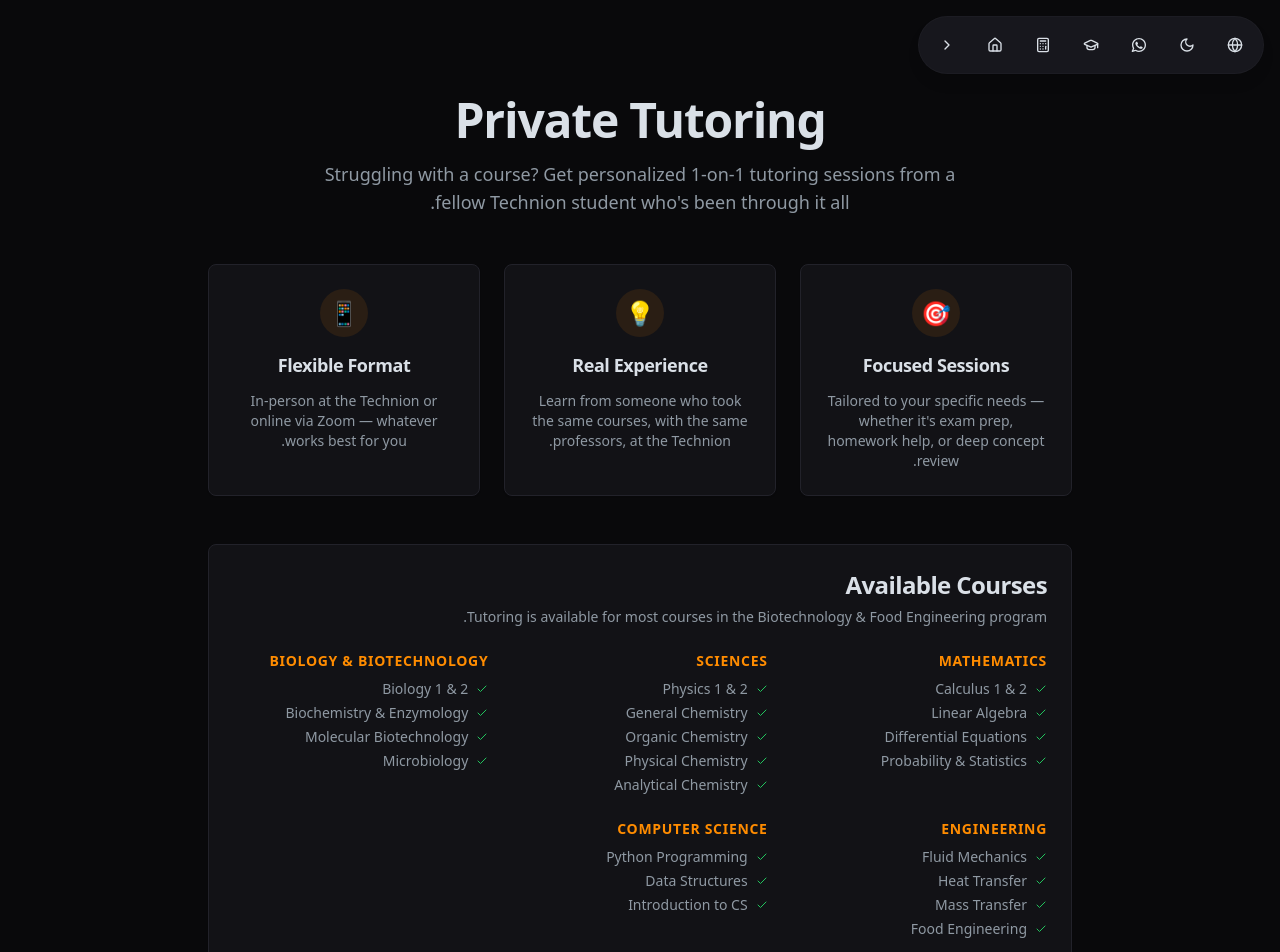
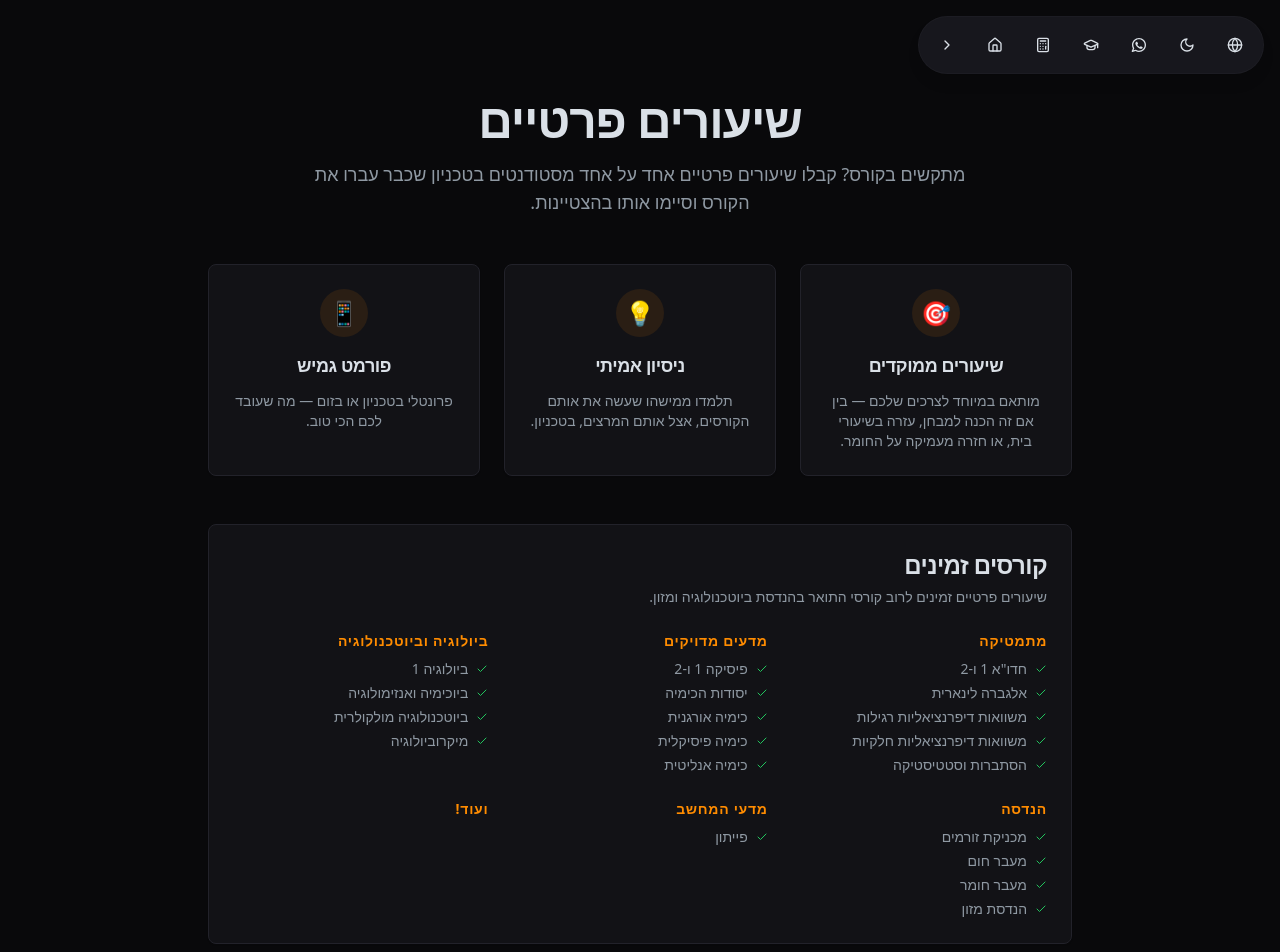
Before and after one commit to beny-karachun/biotechfood-static, a Next.js app: page /tutoring in a window 1280 px wide. Shown: the top 952 px of the page. Built offline with nearby package versions, Linux system fonts and the light colour scheme.

Commit message:
feat: Add a new tutoring page with i18n support for English and Hebrew.

```diff
--- a/src/app/tutoring/page.tsx
+++ b/src/app/tutoring/page.tsx
@@ -4,47 +4,49 @@ import React from 'react';
 import { Button } from '@/components/ui/button';
 import { Card, CardContent, CardHeader, CardTitle, CardDescription } from '@/components/ui/card';
 import { Icons } from '@/components/icons';
+import { useLanguage } from '@/lib/i18n';
+
+export default function TutoringPage() {
+  const { t, dir } = useLanguage();
 
   const courses = [
     {
-    category: 'Mathematics',
-    items: ['Calculus 1 & 2', 'Linear Algebra', 'Differential Equations', 'Probability & Statistics'],
+      category: t('tutoring_page.math'),
+      items: t('tutoring_page.math_courses') as unknown as string[], // Cast required due to nested array return
     },
     {
-    category: 'Sciences',
-    items: ['Physics 1 & 2', 'General Chemistry', 'Organic Chemistry', 'Physical Chemistry', 'Analytical Chemistry'],
+      category: t('tutoring_page.sciences'),
+      items: t('tutoring_page.sciences_courses') as unknown as string[],
     },
     {
-    category: 'Biology & Biotechnology',
-    items: ['Biology 1 & 2', 'Biochemistry & Enzymology', 'Molecular Biotechnology', 'Microbiology'],
+      category: t('tutoring_page.bio'),
+      items: t('tutoring_page.bio_courses') as unknown as string[],
     },
     {
-    category: 'Engineering',
-    items: ['Fluid Mechanics', 'Heat Transfer', 'Mass Transfer', 'Food Engineering'],
+      category: t('tutoring_page.engineering'),
+      items: t('tutoring_page.eng_courses') as unknown as string[],
     },
     {
-    category: 'Computer Science',
-    items: ['Python Programming', 'Data Structures', 'Introduction to CS'],
+      category: t('tutoring_page.cs'),
+      items: t('tutoring_page.cs_courses') as unknown as string[],
     },
   ];
 
-export default function TutoringPage() {
   const handleWhatsApp = () => {
     const phoneNumber = '972546123730';
-    const message = encodeURIComponent('היי בני, אני מעוניין/ת בשיעור פרטי 📚');
+    const message = encodeURIComponent(t('tutoring_page.whatsapp_message'));
     window.open(`https://wa.me/${phoneNumber}?text=${message}`, '_blank');
   };
 
   return (
-    <div className="container mx-auto pt-24 pb-10 px-4 max-w-4xl">
+    <div className="container mx-auto pt-24 pb-10 px-4 max-w-4xl" dir={dir}>
       {/* Header */}
       <div className="text-center mb-12">
         <h1 className="text-4xl sm:text-5xl font-extrabold tracking-tight mb-4">
-          Private Tutoring
+          {t('tutoring_page.title')}
         </h1>
         <p className="text-lg text-muted-foreground max-w-2xl mx-auto">
-          Struggling with a course? Get personalized 1-on-1 tutoring sessions from a fellow Technion student
-          who&apos;s been through it all.
+          {t('tutoring_page.subtitle')}
         </p>
       </div>
 
@@ -55,11 +57,11 @@ export default function TutoringPage() {
             <div className="mx-auto mb-2 flex h-12 w-12 items-center justify-center rounded-full bg-primary/10">
               <span className="text-2xl">🎯</span>
             </div>
-            <CardTitle className="text-lg">Focused Sessions</CardTitle>
+            <CardTitle className="text-lg">{t('tutoring_page.col1_title')}</CardTitle>
           </CardHeader>
           <CardContent>
             <p className="text-sm text-muted-foreground">
-              Tailored to your specific needs — whether it&apos;s exam prep, homework help, or deep concept review.
+              {t('tutoring_page.col1_desc')}
             </p>
           </CardContent>
         </Card>
@@ -69,11 +71,11 @@ export default function TutoringPage() {
             <div className="mx-auto mb-2 flex h-12 w-12 items-center justify-center rounded-full bg-primary/10">
               <span className="text-2xl">💡</span>
             </div>
-            <CardTitle className="text-lg">Real Experience</CardTitle>
+            <CardTitle className="text-lg">{t('tutoring_page.col2_title')}</CardTitle>
           </CardHeader>
           <CardContent>
             <p className="text-sm text-muted-foreground">
-              Learn from someone who took the same courses, with the same professors, at the Technion.
+              {t('tutoring_page.col2_desc')}
             </p>
           </CardContent>
         </Card>
@@ -83,11 +85,11 @@ export default function TutoringPage() {
             <div className="mx-auto mb-2 flex h-12 w-12 items-center justify-center rounded-full bg-primary/10">
               <span className="text-2xl">📱</span>
             </div>
-            <CardTitle className="text-lg">Flexible Format</CardTitle>
+            <CardTitle className="text-lg">{t('tutoring_page.col3_title')}</CardTitle>
           </CardHeader>
           <CardContent>
             <p className="text-sm text-muted-foreground">
-              In-person at the Technion or online via Zoom — whatever works best for you.
+              {t('tutoring_page.col3_desc')}
             </p>
           </CardContent>
         </Card>
@@ -96,9 +98,9 @@ export default function TutoringPage() {
       {/* Available Courses */}
       <Card className="mb-12">
         <CardHeader>
-          <CardTitle className="text-2xl">Available Courses</CardTitle>
+          <CardTitle className="text-2xl">{t('tutoring_page.courses_title')}</CardTitle>
           <CardDescription>
-            Tutoring is available for most courses in the Biotechnology & Food Engineering program.
+            {t('tutoring_page.courses_desc')}
           </CardDescription>
         </CardHeader>
         <CardContent>
@@ -109,7 +111,7 @@ export default function TutoringPage() {
                   {group.category}
                 </h3>
                 <ul className="space-y-1">
-                  {group.items.map((item) => (
+                  {Array.isArray(group.items) && group.items.map((item: string) => (
                     <li key={item} className="text-sm text-muted-foreground flex items-center gap-2">
                       <Icons.check className="h-3 w-3 text-green-500 shrink-0" />
                       {item}
@@ -118,23 +120,28 @@ export default function TutoringPage() {
                 </ul>
               </div>
             ))}
+            <div>
+              <h3 className="font-semibold text-sm uppercase tracking-wider text-primary mb-2">
+                {t('tutoring_page.and_more')}
+              </h3>
+            </div>
           </div>
         </CardContent>
       </Card>
 
       {/* CTA */}
       <div className="text-center">
-        <h2 className="text-2xl font-bold mb-3">Ready to get started?</h2>
+        <h2 className="text-2xl font-bold mb-3">{t('tutoring_page.cta_title')}</h2>
         <p className="text-muted-foreground mb-6">
-          Send me a message on WhatsApp and we&apos;ll schedule your first session.
+          {t('tutoring_page.cta_subtitle')}
         </p>
         <Button
           size="lg"
           onClick={handleWhatsApp}
           className="px-8 py-6 text-lg rounded-full shadow-xl transition-transform hover:-translate-y-1"
         >
-          <Icons.whatsapp className="mr-2 h-5 w-5" />
-          Contact via WhatsApp
+          <Icons.whatsapp className={`h-5 w-5 ${dir === 'rtl' ? 'ml-2' : 'mr-2'}`} />
+          {t('tutoring_page.cta_button')}
         </Button>
       </div>
     </div>
--- a/src/locales/en.json
+++ b/src/locales/en.json
@@ -37,5 +37,32 @@
     "course_available": "Available",
     "coming_soon": "Coming soon",
     "disclaimer": "Note: This is a semester-based view. Prerequisite relationships are not visually displayed."
+  },
+  "tutoring_page": {
+    "title": "Private Tutoring",
+    "subtitle": "Struggling with a course? Get personalized 1-on-1 tutoring sessions from Technion students who have passed the course with honors.",
+    "col1_title": "Focused Sessions",
+    "col1_desc": "Tailored to your specific needs — whether it's exam prep, homework help, or deep concept review.",
+    "col2_title": "Real Experience",
+    "col2_desc": "Learn from someone who took the same courses, with the same professors, at the Technion.",
+    "col3_title": "Flexible Format",
+    "col3_desc": "In-person at the Technion or online via Zoom — whatever works best for you.",
+    "courses_title": "Available Courses",
+    "courses_desc": "Tutoring is available for most courses in the Biotechnology & Food Engineering program.",
+    "math": "Mathematics",
+    "sciences": "Sciences",
+    "bio": "Biology & Biotechnology",
+    "engineering": "Engineering",
+    "cs": "Computer Science",
+    "math_courses": ["Calculus 1 & 2", "Linear Algebra", "Ordinary Differential Equations", "Partial Differential Equations", "Probability & Statistics"],
+    "sciences_courses": ["Physics 1 & 2", "Fundamentals of Chemistry", "Organic Chemistry", "Physical Chemistry", "Analytical Chemistry"],
+    "bio_courses": ["Biology 1", "Biochemistry & Enzymology", "Molecular Biotechnology", "Microbiology"],
+    "eng_courses": ["Fluid Mechanics", "Heat Transfer", "Mass Transfer", "Food Engineering"],
+    "cs_courses": ["Python"],
+    "cta_title": "Ready to get started?",
+    "cta_subtitle": "Send me a message on WhatsApp and we'll schedule your first session.",
+    "cta_button": "Contact via WhatsApp",
+    "whatsapp_message": "Hey Beny, I'm interested in a private tutoring session 📚",
+    "and_more": "And more!"
   }
 }
--- a/src/locales/he.json
+++ b/src/locales/he.json
@@ -37,5 +37,32 @@
     "course_available": "קיים קורס",
     "coming_soon": "עדיין לא קיים",
     "disclaimer": "הערה: זוהי הצגה סמסטריאלית של הקורסים. קשרי קדם אינם מוצגים ויזואלית."
+  },
+  "tutoring_page": {
+    "title": "שיעורים פרטיים",
+    "subtitle": "מתקשים בקורס? קבלו שיעורים פרטיים אחד על אחד מסטודנטים בטכניון שכבר עברו את הקורס וסיימו אותו בהצטיינות.",
+    "col1_title": "שיעורים ממוקדים",
+    "col1_desc": "מותאם במיוחד לצרכים שלכם — בין אם זה הכנה למבחן, עזרה בשיעורי בית, או חזרה מעמיקה על החומר.",
+    "col2_title": "ניסיון אמיתי",
+    "col2_desc": "תלמדו ממישהו שעשה את אותם הקורסים, אצל אותם המרצים, בטכניון.",
+    "col3_title": "פורמט גמיש",
+    "col3_desc": "פרונטלי בטכניון או בזום — מה שעובד לכם הכי טוב.",
+    "courses_title": "קורסים זמינים",
+    "courses_desc": "שיעורים פרטיים זמינים לרוב קורסי התואר בהנדסת ביוטכנולוגיה ומזון.",
+    "math": "מתמטיקה",
+    "sciences": "מדעים מדויקים",
+    "bio": "ביולוגיה וביוטכנולוגיה",
+    "engineering": "הנדסה",
+    "cs": "מדעי המחשב",
+    "math_courses": ["חדו\"א 1 ו-2", "אלגברה לינארית", "משוואות דיפרנציאליות רגילות", "משוואות דיפרנציאליות חלקיות", "הסתברות וסטטיסטיקה"],
+    "sciences_courses": ["פיסיקה 1 ו-2", "יסודות הכימיה", "כימיה אורגנית", "כימיה פיסיקלית", "כימיה אנליטית"],
+    "bio_courses": ["ביולוגיה 1", "ביוכימיה ואנזימולוגיה", "ביוטכנולוגיה מולקולרית", "מיקרוביולוגיה"],
+    "eng_courses": ["מכניקת זורמים", "מעבר חום", "מעבר חומר", "הנדסת מזון"],
+    "cs_courses": ["פייתון"],
+    "cta_title": "מוכנים להתחיל?",
+    "cta_subtitle": "שלחו לי הודעה בווצאפ ונתאם את השיעור הראשון.",
+    "cta_button": "שלחו הודעה בווצאפ",
+    "whatsapp_message": "היי בני, אני מעוניין/ת בשיעור פרטי 📚",
+    "and_more": "ועוד!"
   }
 }
```
Lines whose indentation alone changed are shown as unchanged.
